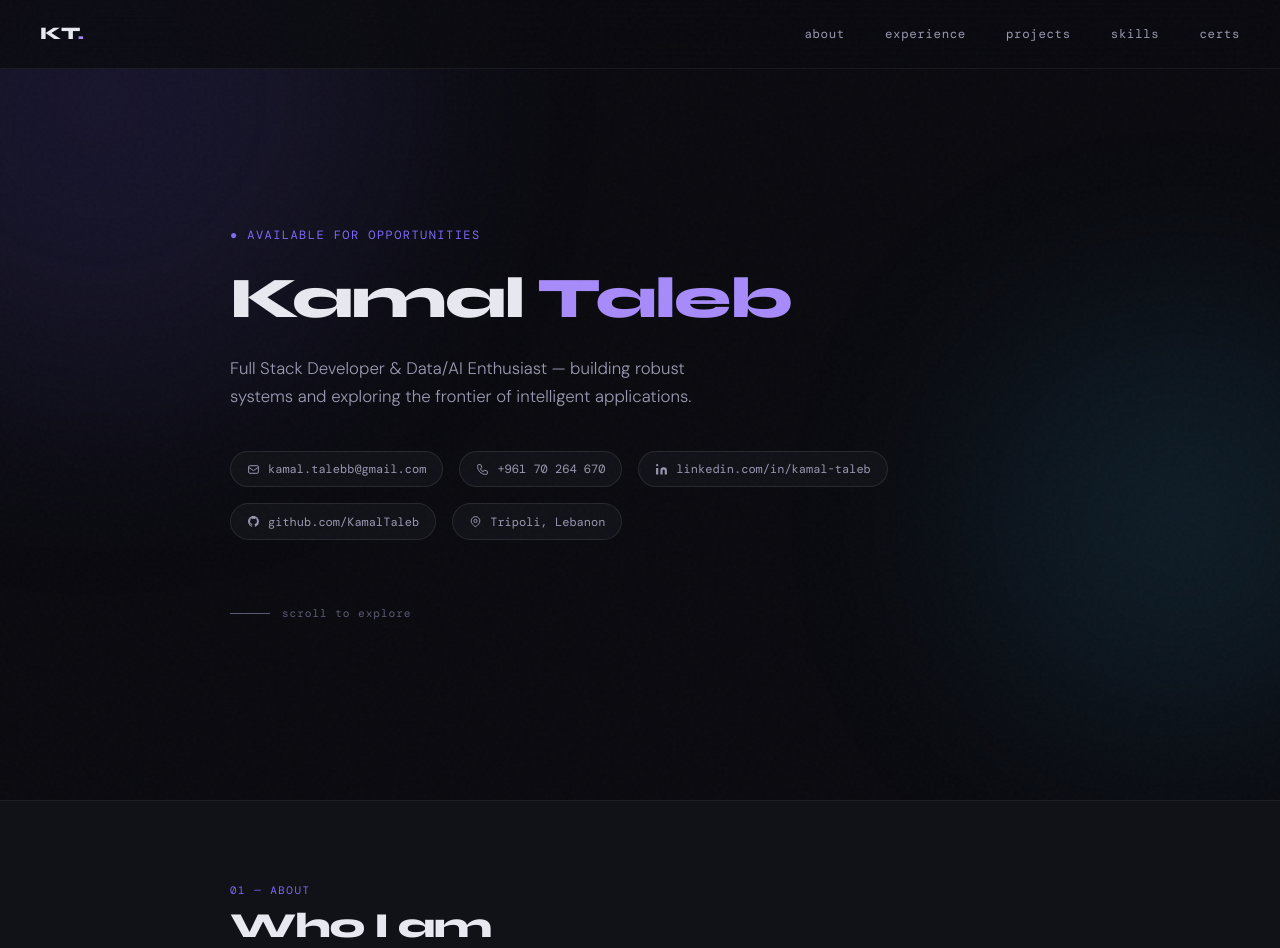
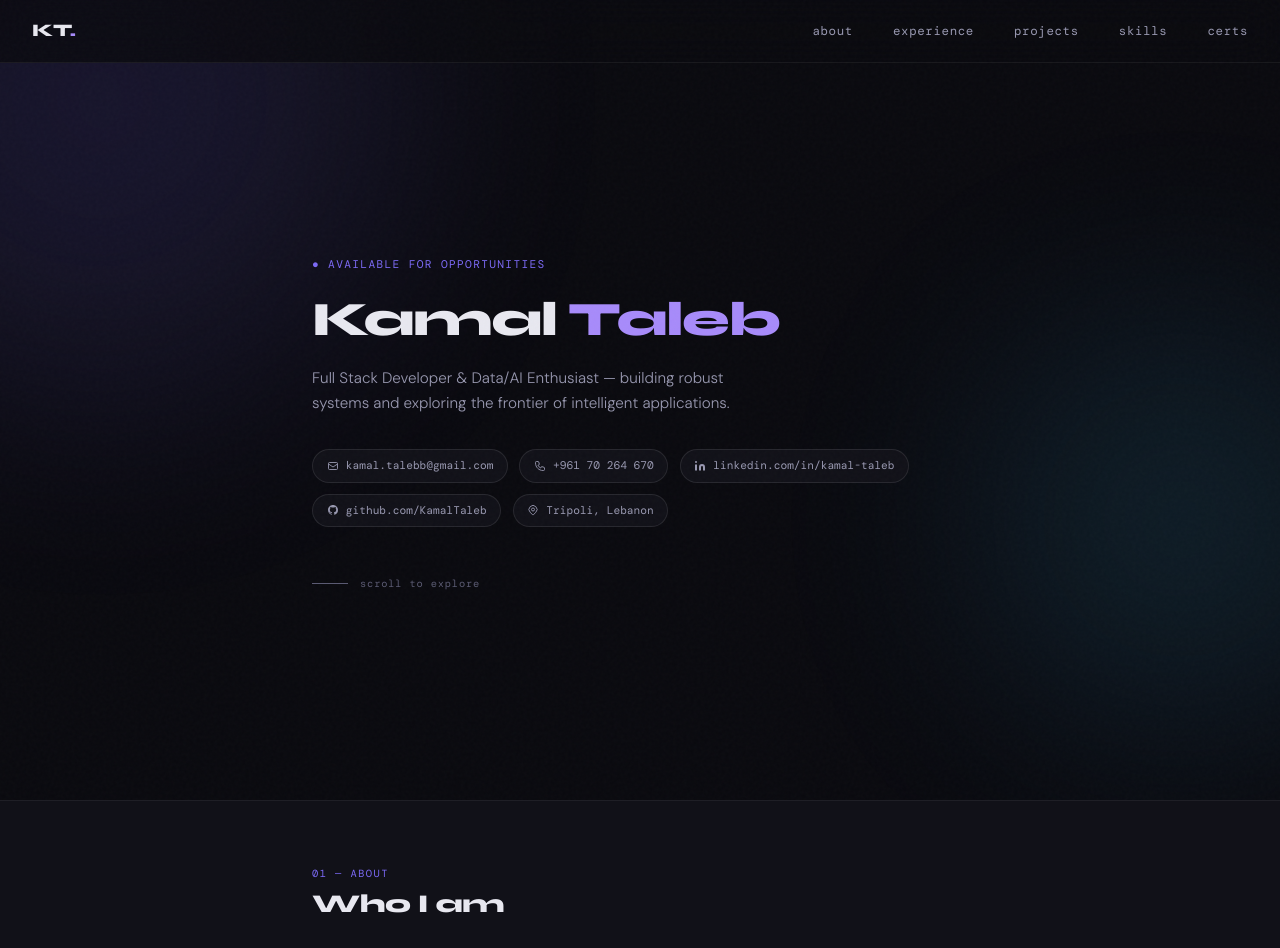
Before and after one commit to KamalTaleb/KamalTaleb.github.io, a plain HTML site: page index.html in a window 1280 px wide. Shown: the top 948 px of the page. Drawn offline with nearby package versions, Linux system fonts and the light colour scheme; a web font is replaced by a local one.

Commit message:
Add files via upload

```diff
--- a/index.html
+++ b/index.html
@@ -70,7 +70,7 @@
       display: flex;
       align-items: center;
       justify-content: space-between;
-      padding: 1.2rem 2.5rem;
+      padding: 1rem 2rem;
       background: #0a0a0fcc;
       backdrop-filter: blur(20px);
       border-bottom: 1px solid var(--border);
@@ -104,25 +104,25 @@
       display: flex;
       flex-direction: column;
       justify-content: center;
-      padding: 7rem 2.5rem 4rem;
-      max-width: 900px;
+      padding: 7rem 2rem 4rem;
+      max-width: 720px;
       margin: 0 auto;
     }
     .hero-tag {
       font-family: var(--mono);
-      font-size: 0.75rem;
+      font-size: 0.7rem;
       color: var(--accent);
       letter-spacing: 0.12em;
       text-transform: uppercase;
-      margin-bottom: 1.5rem;
+      margin-bottom: 1.2rem;
       opacity: 0;
       animation: fadeUp 0.6s ease forwards 0.2s;
     }
     .hero-name {
       font-family: var(--display);
-      font-size: clamp(2rem, 4.5vw, 4rem);
+      font-size: 3rem;
       font-weight: 800;
-      line-height: 1.05;
+      line-height: 1.1;
       letter-spacing: -0.03em;
       opacity: 0;
       animation: fadeUp 0.7s ease forwards 0.4s;
@@ -130,76 +130,76 @@
     .hero-name .line2 { color: var(--accent2); }
     .hero-title {
       font-family: var(--sans);
-      font-size: clamp(0.9rem, 1.5vw, 1.05rem);
+      font-size: 0.95rem;
       color: var(--text2);
       font-weight: 300;
-      margin-top: 1.5rem;
-      max-width: 500px;
+      margin-top: 1.2rem;
+      max-width: 460px;
       opacity: 0;
       animation: fadeUp 0.7s ease forwards 0.6s;
     }
     .hero-contacts {
       display: flex;
       flex-wrap: wrap;
-      gap: 1rem;
-      margin-top: 2.5rem;
+      gap: 0.7rem;
+      margin-top: 2rem;
       opacity: 0;
       animation: fadeUp 0.7s ease forwards 0.8s;
     }
     .contact-pill {
       display: flex;
       align-items: center;
-      gap: 0.5rem;
-      padding: 0.45rem 1rem;
+      gap: 0.45rem;
+      padding: 0.38rem 0.85rem;
       border: 1px solid var(--border2);
       border-radius: 999px;
       font-family: var(--mono);
-      font-size: 0.75rem;
+      font-size: 0.7rem;
       color: var(--text2);
       text-decoration: none;
       background: var(--bg2);
       transition: all 0.2s;
     }
     .contact-pill:hover { border-color: var(--accent2); color: var(--accent2); background: var(--bg3); }
-    .contact-pill svg { width: 13px; height: 13px; flex-shrink: 0; }
+    .contact-pill svg { width: 12px; height: 12px; flex-shrink: 0; }
     .hero-scroll {
-      margin-top: 4rem;
+      margin-top: 3rem;
       display: flex;
       align-items: center;
       gap: 0.75rem;
       color: var(--text3);
       font-family: var(--mono);
-      font-size: 0.7rem;
+      font-size: 0.65rem;
       letter-spacing: 0.08em;
       opacity: 0;
       animation: fadeUp 0.7s ease forwards 1.1s;
     }
     .scroll-line {
-      width: 40px; height: 1px;
+      width: 36px; height: 1px;
       background: var(--text3);
     }
 
     /* ── SECTION SHELL ── */
     .section-wrap {
-      max-width: 900px;
+      max-width: 720px;
       margin: 0 auto;
-      padding: 5rem 2.5rem;
+      padding: 4rem 2rem;
     }
     .section-label {
       font-family: var(--mono);
-      font-size: 0.68rem;
+      font-size: 0.65rem;
       color: var(--accent);
       letter-spacing: 0.14em;
       text-transform: uppercase;
-      margin-bottom: 0.5rem;
+      margin-bottom: 0.4rem;
     }
     .section-title {
       font-family: var(--display);
-      font-size: clamp(1.5rem, 3vw, 2.2rem);
+      font-size: 1.6rem;
       font-weight: 800;
-      letter-spacing: -0.03em;
-      line-height: 1.1;
-      margin-bottom: 2.5rem;
+      letter-spacing: -0.02em;
+      line-height: 1.15;
+      margin-bottom: 2rem;
     }
 
     /* ── ABOUT ── */
@@ -439,11 +439,11 @@
     /* ── FOOTER ── */
     footer {
       border-top: 1px solid var(--border);
-      padding: 2.5rem;
+      padding: 2rem;
       display: flex;
       justify-content: space-between;
       align-items: center;
-      max-width: 900px;
+      max-width: 720px;
       margin: 0 auto;
     }
     .footer-name {
@@ -472,15 +472,16 @@
 
     /* ── RESPONSIVE ── */
     @media (max-width: 768px) {
-      nav { padding: 1rem 1.5rem; }
+      nav { padding: 0.9rem 1.2rem; }
       .nav-links { display: none; }
-      .section-wrap { padding: 3.5rem 1.5rem; }
-      #hero { padding: 6rem 1.5rem 3rem; }
-      .hero-name { font-size: clamp(2rem, 10vw, 3rem); }
+      .section-wrap { padding: 3rem 1.2rem; }
+      #hero { padding: 6rem 1.2rem 3rem; }
+      .hero-name { font-size: 2.2rem; }
+      .section-title { font-size: 1.3rem; }
       .about-grid, .edu-grid, .skills-grid, .projects-grid, .extras-grid { grid-template-columns: 1fr; }
       .project-card.featured { grid-column: span 1; grid-template-columns: 1fr; }
       .exp-item { grid-template-columns: 1fr; gap: 0.5rem; }
-      footer { padding: 2rem 1.5rem; flex-direction: column; gap: 0.5rem; text-align: center; }
+      footer { padding: 1.5rem 1.2rem; flex-direction: column; gap: 0.5rem; text-align: center; }
     }
   </style>
 </head>
```
